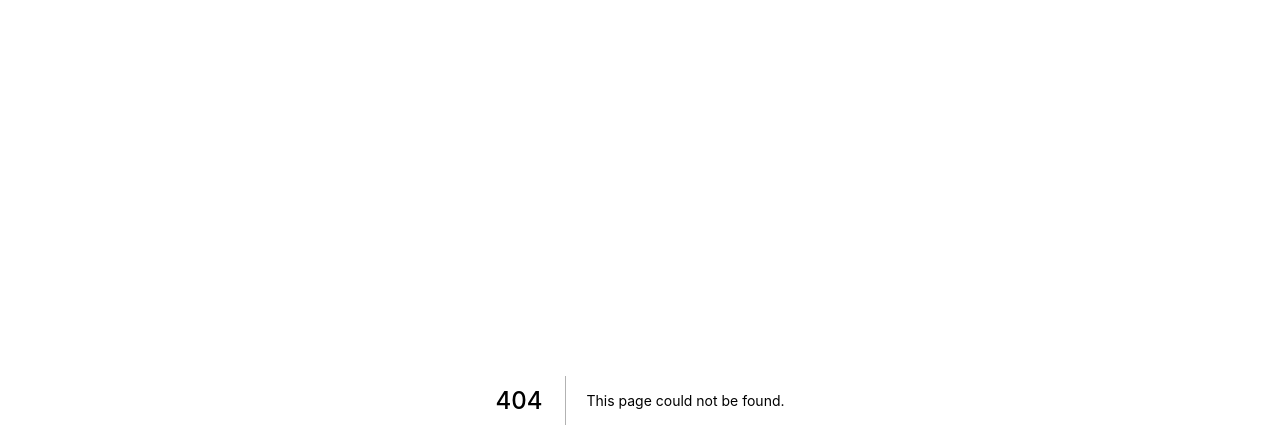
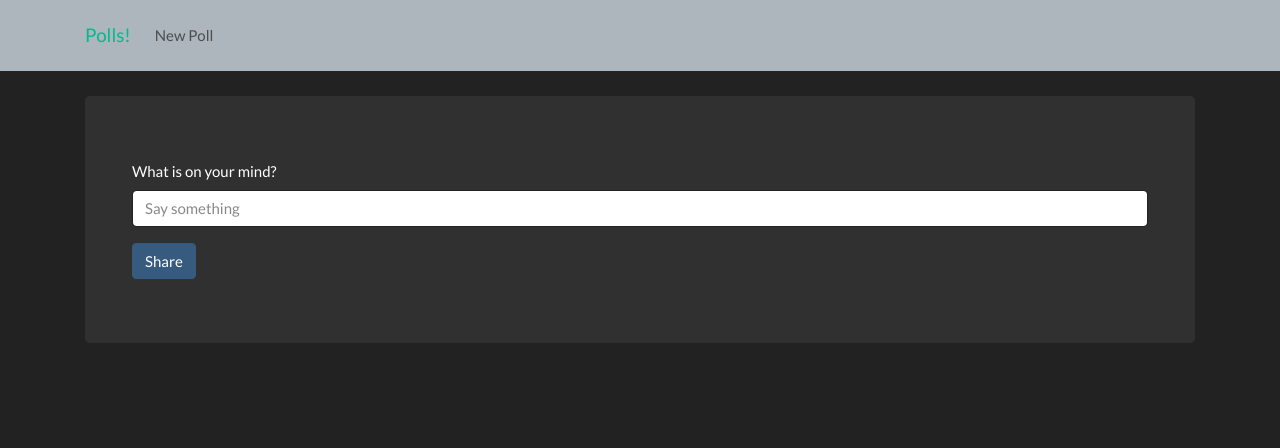
Before and after one commit to lucievr/nextjs-polling-app, a Next.js app: page /share-poll in a window 1280 px wide. Before the commit this address had no page. Shown: the top 448 px of the page. Built offline with nearby package versions, Linux system fonts and the light colour scheme.

Commit message:
Create SharePoll component with useState hook

```diff
--- /dev/null
+++ b/src/pages/_app.js
@@ -0,0 +1,30 @@
+// ./src/pages/_app.js
+
+import React from "react";
+import App, { Container as NextContainer } from "next/app";
+import Head from "next/head";
+import Container from "react-bootstrap/Container";
+import Jumbotron from "react-bootstrap/Jumbotron";
+import Navbar from "../components/Navbar";
+
+class MyApp extends App {
+  render() {
+    const { Component, pageProps } = this.props;
+
+    return (
+      <NextContainer>
+        <Head>
+          <title>Polls!</title>
+        </Head>
+        <Navbar />
+        <Container>
+          <Jumbotron>
+            <Component {...pageProps} />
+          </Jumbotron>
+        </Container>
+      </NextContainer>
+    );
+  }
+}
+
+export default MyApp;
--- /dev/null
+++ b/src/pages/share-poll.js
@@ -0,0 +1,44 @@
+// ./src/pages/share-poll.js
+
+import Form from "react-bootstrap/Form";
+import Router from "next/router";
+import Button from "react-bootstrap/Button";
+import Container from "react-bootstrap/Container";
+const { useState } = require("react");
+
+export default function SharePoll() {
+  const [message, setMessage] = useState("");
+
+  async function submit(event) {
+    event.preventDefault();
+    await fetch("/api/polls", {
+      method: "POST",
+      headers: {
+        "Content-Type": "application/json"
+      },
+      body: JSON.stringify({
+        message
+      })
+    });
+    Router.push("/");
+  }
+
+  return (
+    <Container>
+      <Form onSubmit={submit}>
+        <Form.Group>
+          <Form.Label>What is on your mind?</Form.Label>
+          <Form.Control
+            type="text"
+            placeholder="Say something"
+            onChange={e => setMessage(e.target.value)}
+            value={message}
+          />
+        </Form.Group>
+        <Button variant="primary" type="submit">
+          Share
+        </Button>
+      </Form>
+    </Container>
+  );
+}
```
